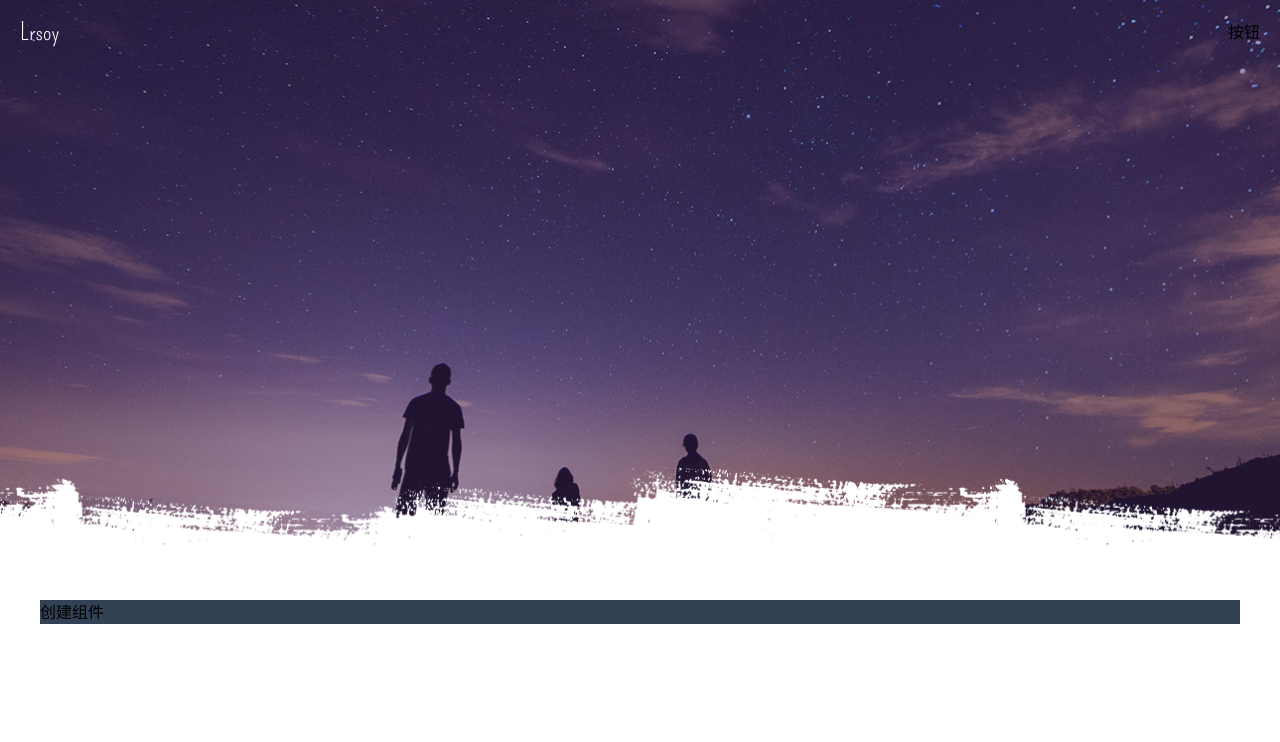
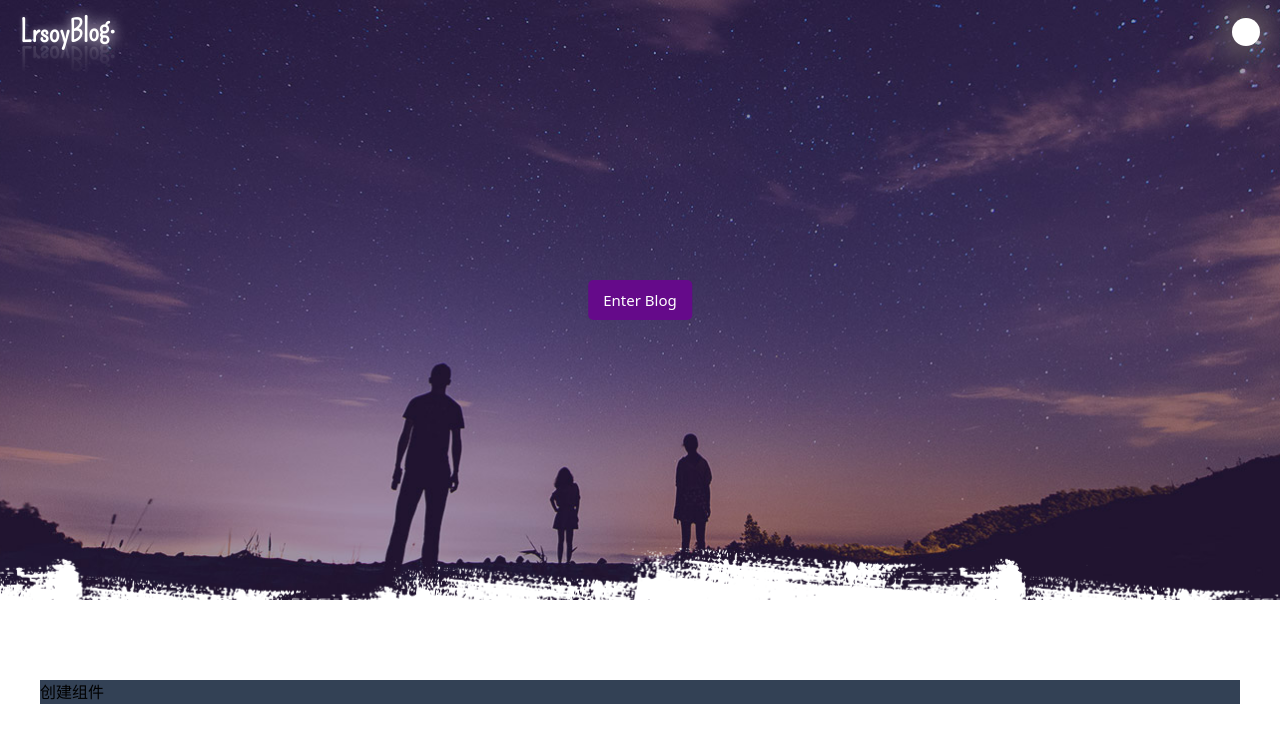
Before and after one commit to lrsoy/my_blog, a Vue app: page / in a window 1280 px wide. Shown: the top 742 px of the page. Built offline with nearby package versions, Linux system fonts and the light colour scheme.

Commit message:
修改导航logo

```diff
--- a/src/styles/animation/keyframes.scss
+++ b/src/styles/animation/keyframes.scss
@@ -1 +1,16 @@
 // 帧动画
+@keyframes wAves {
+  0% {
+    transform: translateY(0px);
+  }
+
+  20% {
+    transform: translateY(-10px);
+    text-shadow: white 0 0px 15px;
+  }
+
+  40%,
+  100% {
+    transform: translateY(0px);
+  }
+}
--- a/src/styles/index.scss
+++ b/src/styles/index.scss
@@ -1,2 +1,3 @@
 // 全局样式文件
-@import "./mixins/content.scss"
+@import "./mixins/content.scss";
+@import "./animation/keyframes.scss"
--- a/src/views/home/components/home-banner.vue
+++ b/src/views/home/components/home-banner.vue
@@ -2,20 +2,39 @@
 
 <script setup lang="ts">
 import HomeNav from './home-nav.vue'
-
 </script>
 <template>
   <header class="home-banner">
     <HomeNav />
+    <div class="enter-blog">
+      <span class="enter">
+        <a href="#">Enter Blog</a>
+      </span>
+    </div>
   </header>
 </template>
 
 <style lang="scss" scoped>
 .home-banner {
-  @apply relative w-full h-[600px] bg-[url('~/assets/images/banner.jpg')] bg-cover bg-center bg-no-repeat ; // bg-fixed
+  @apply relative w-full h-[600px] bg-[url('~/assets/images/banner.jpg')] bg-cover bg-center bg-no-repeat; // bg-fixed
   &::after {
-    @apply absolute bottom-0 left-0  h-36 w-full bg-[url('~/assets/images/h1-rev-bottom.png')]  bg-cover bg-center bg-no-repeat;
+    @apply absolute -bottom-20 left-0  h-36 w-full bg-[url('~/assets/images/h1-rev-bottom.png')]  bg-cover bg-center bg-no-repeat;
     content: "";
+  }
+  .enter-blog {
+    @apply absolute top-2/4 left-2/4 -translate-x-2/4 -translate-y-2/4;
+    .enter {
+      a {
+        @apply px-[15px] py-[10px] text-[15px] bg-[#650a8a] text-white;
+        transition: 0.5s;
+        border-radius: 5px;
+        &:hover {
+          text-decoration: none;
+          background-color: #e7db59;
+          box-shadow: 0 0px 35px rgb(255, 217, 9);
+        }
+      }
+    }
   }
 }
 </style>
--- a/src/views/home/components/home-main-list.vue
+++ b/src/views/home/components/home-main-list.vue
@@ -4,9 +4,7 @@
 </script>
 <template>
   <section class="home-main-list">
-    <div class="continer">
-      创建组件
-    </div>
+    <div class="continer">创建组件</div>
   </section>
 </template>
 
@@ -14,7 +12,7 @@
 .home-main-list {
   @apply w-full h-auto flex justify-center;
   .continer {
-    @apply w-[1200px] h-auto bg-slate-700;
+    @apply w-[1200px] h-auto bg-slate-700 mt-20;
   }
 }
 </style>
--- a/src/views/home/components/home-nav.vue
+++ b/src/views/home/components/home-nav.vue
@@ -4,8 +4,21 @@
 </script>
 <template>
   <nav class="home-nav">
-    <div class="wavy">Lrsoy</div>
-    <div class="open-ben">按钮</div>
+    <div class="wavy">
+      <div class="text-content-blog">
+        <span style="--i: 1;">L</span>
+        <span style="--i: 2;">r</span>
+        <span style="--i: 3;">s</span>
+        <span style="--i: 4;">o</span>
+        <span style="--i: 5;">y</span>
+        <span style="--i: 6;">B</span>
+        <span style="--i: 7;">l</span>
+        <span style="--i: 8;">o</span>
+        <span style="--i: 9;">g</span>
+        <span style="--i: 10;">.</span>
+      </div>
+    </div>
+    <div class="open-ben"></div>
   </nav>
 </template>
 
@@ -13,11 +26,22 @@
 .home-nav {
   @apply w-full h-16  flex justify-between items-center px-5;
   .wavy {
-    @apply text-2xl cursor-pointer text-white;
-    font-family: 'Pompiere-Regular';
+    @apply cursor-pointer text-white;
+    font-family: "Pompiere-Regular";
+    .text-content-blog {
+      @apply relative;
+      -webkit-box-reflect: below -12px linear-gradient(transparent, rgba(0, 0, 0, 0.2));
+      span {
+        @apply relative text-3xl font-semibold inline-block;
+        animation: wAves 2s ease-in-out infinite;
+        animation-delay: calc(0.1s * var(--i));
+      }
+    }
   }
-  // .open-ben {
-  //   @apply w-[100px] h-[36px] bg-[url('~/assets/images/icon-user.svg')] bg-auto bg-center bg-no-repeat;
-  // }
+  .open-ben {
+    @apply w-7 h-7 bg-white rounded-full cursor-pointer;
+    box-shadow: 0 0px 40px #e6e299;
+    // @apply w-[100px] h-[36px] bg-[url('~/assets/images/icon-user.svg')] bg-auto bg-center bg-no-repeat;
+  }
 }
 </style>
```
